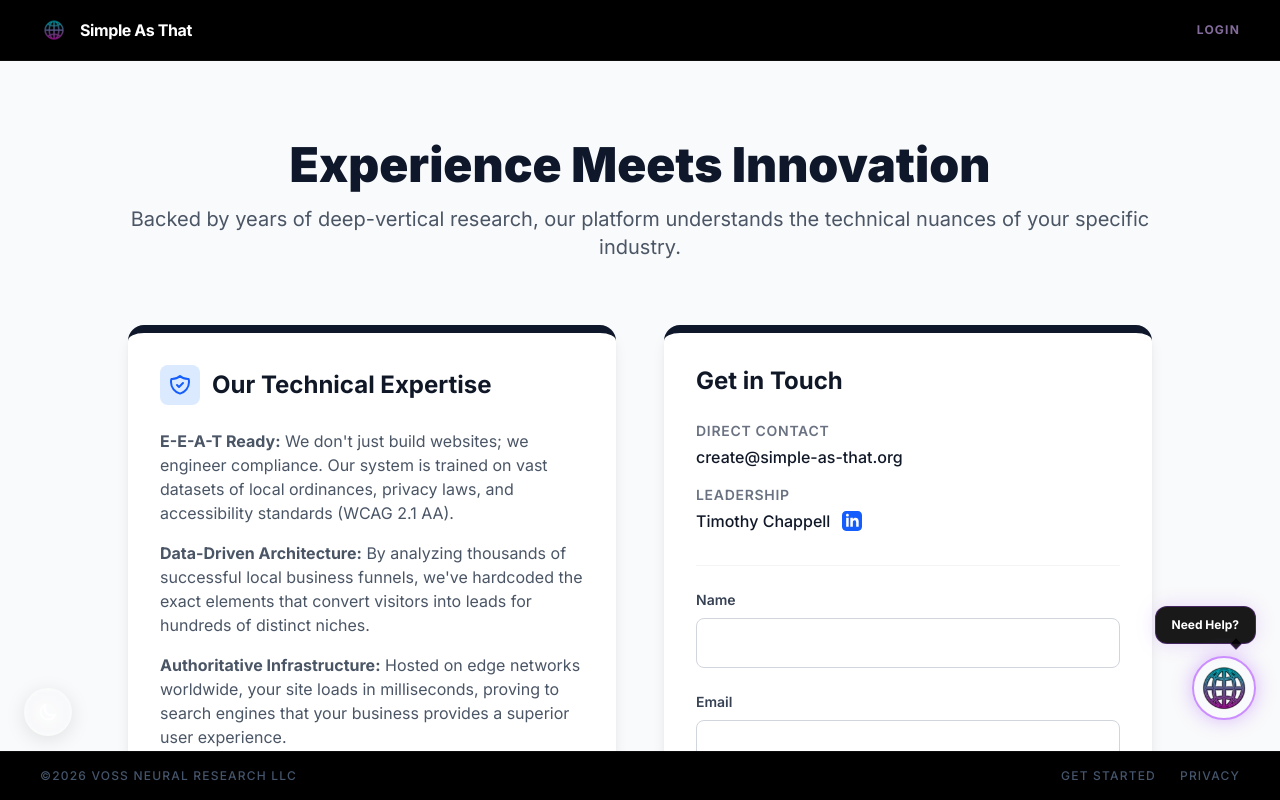
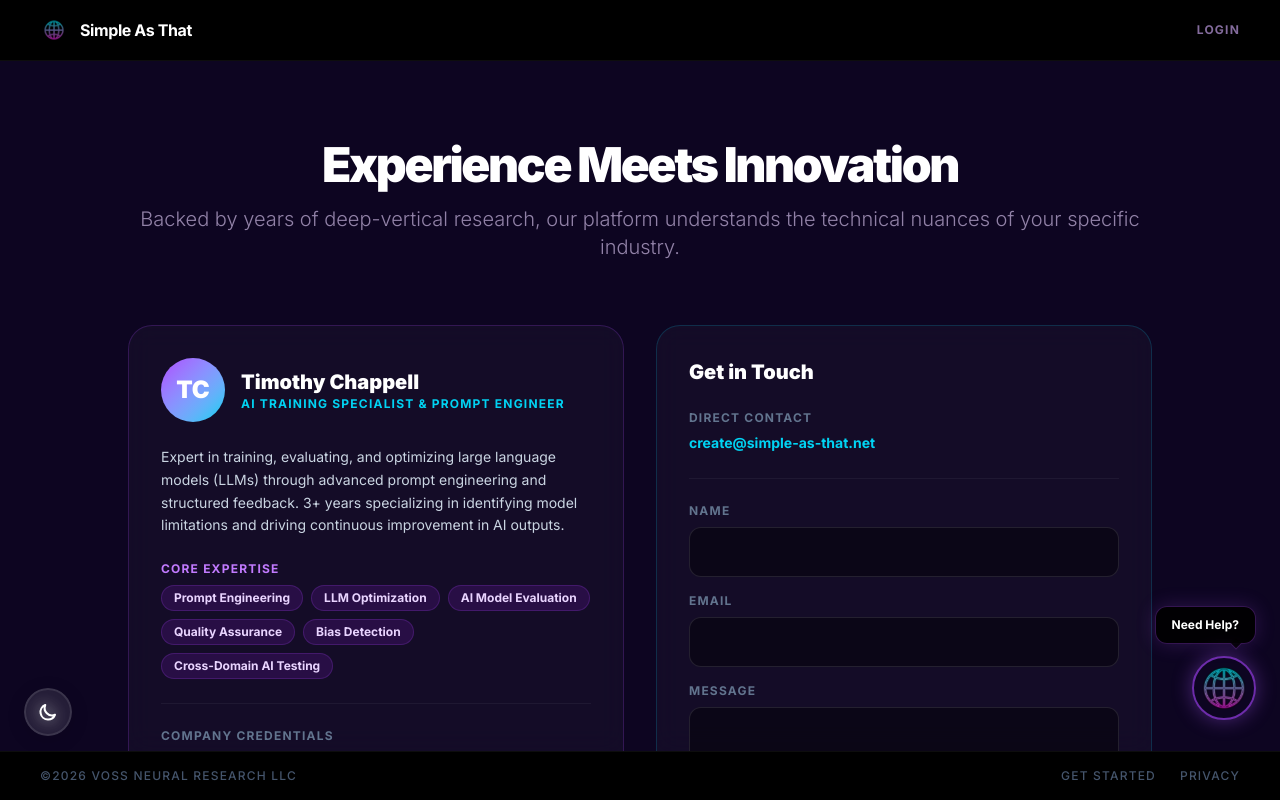
Before and after one commit to cybergod-duck/simple-as-that.net, a Next.js app: page /contact in a window 1280 px wide. Built offline with nearby package versions, Linux system fonts and the light colour scheme.

Commit message:
SEO: fix domains to .net, add OG/Twitter/JSON-LD, FAQ schema, E-E-A-T contact page

```diff
--- a/app/contact/page.tsx
+++ b/app/contact/page.tsx
@@ -1,88 +1,104 @@
 export const metadata = {
     title: 'Contact & Experience - Simple As That AI',
-    description: 'Proving our industry expertise and E-E-A-T readiness.',
+    description: 'Meet our team and get in touch. Timothy Chappell — AI Training Specialist with 3+ years of LLM optimization experience.',
 };
 
 export default function ContactPage() {
     return (
-        <div className="min-h-screen bg-gray-50 dark:bg-dark-navy py-20 px-4">
+        <div className="min-h-screen bg-[#0d0521] py-20 px-4">
             <div className="max-w-5xl mx-auto">
 
+                {/* JSON-LD Person Schema */}
+                <script type="application/ld+json" dangerouslySetInnerHTML={{
+                    __html: JSON.stringify({
+                        "@context": "https://schema.org",
+                        "@type": "Person",
+                        "name": "Timothy Chappell",
+                        "jobTitle": "AI Training Specialist & Prompt Engineer",
+                        "worksFor": { "@type": "Organization", "name": "Voss Neural Research LLC" },
+                        "url": "https://simple-as-that.net/contact",
+                        "sameAs": "https://www.linkedin.com/in/timothy-chappell-bb311b390/",
+                        "knowsAbout": ["Prompt Engineering", "LLM Optimization", "AI Model Evaluation", "Web Design", "Small Business Solutions"],
+                        "address": { "@type": "PostalAddress", "addressRegion": "SC", "addressCountry": "US" }
+                    })
+                }} />
+
                 <div className="text-center mb-16">
-                    <h1 className="text-4xl md:text-5xl font-black text-deep-purple dark:text-white mb-4">Experience Meets Innovation</h1>
-                    <p className="text-xl text-gray-600 dark:text-gray-300">
+                    <h1 className="text-4xl md:text-5xl font-black text-white mb-4 tracking-tighter">Experience Meets Innovation</h1>
+                    <p className="text-xl text-purple-200/60 font-light">
                         Backed by years of deep-vertical research, our platform understands the technical nuances of your specific industry.
                     </p>
                 </div>
 
-                <div className="grid md:grid-cols-2 gap-12">
+                <div className="grid md:grid-cols-2 gap-8">
 
-                    {/* Experience Section (E-E-A-T) */}
-                    <div className="bg-white dark:bg-gray-800 p-8 rounded-2xl shadow-lg border-t-8 border-bright-cyan">
-                        <h2 className="text-2xl font-bold text-gray-900 dark:text-white mb-6 flex items-center">
-                            <span className="bg-blue-100 text-blue-600 p-2 rounded-lg mr-3">
-                                <svg className="w-6 h-6" fill="none" stroke="currentColor" viewBox="0 0 24 24"><path strokeLinecap="round" strokeLinejoin="round" strokeWidth="2" d="M9 12l2 2 4-4m5.618-4.016A11.955 11.955 0 0112 2.944a11.955 11.955 0 01-8.618 3.04A12.02 12.02 0 003 9c0 5.591 3.824 10.29 9 11.622 5.176-1.332 9-6.03 9-11.622 0-1.042-.133-2.052-.382-3.016z"></path></svg>
-                            </span>
-                            Our Technical Expertise
-                        </h2>
-                        <div className="space-y-4 text-gray-600 dark:text-gray-300">
-                            <p>
-                                <strong>E-E-A-T Ready:</strong> We don't just build websites; we engineer compliance. Our system is trained on vast datasets of local ordinances, privacy laws, and accessibility standards (WCAG 2.1 AA).
-                            </p>
-                            <p>
-                                <strong>Data-Driven Architecture:</strong> By analyzing thousands of successful local business funnels, we've hardcoded the exact elements that convert visitors into leads for hundreds of distinct niches.
-                            </p>
-                            <p>
-                                <strong>Authoritative Infrastructure:</strong> Hosted on edge networks worldwide, your site loads in milliseconds, proving to search engines that your business provides a superior user experience.
-                            </p>
+                    {/* Author Bio / E-E-A-T */}
+                    <div className="bg-white/[0.03] border border-purple-500/20 p-8 rounded-3xl backdrop-blur-md">
+                        <div className="flex items-center gap-4 mb-6">
+                            <div className="w-16 h-16 rounded-full bg-gradient-to-br from-purple-500 to-cyan-400 flex items-center justify-center text-2xl font-black text-white">TC</div>
+                            <div>
+                                <h2 className="text-xl font-black text-white">Timothy Chappell</h2>
+                                <p className="text-xs font-bold uppercase tracking-widest text-cyan-400">AI Training Specialist & Prompt Engineer</p>
+                            </div>
                         </div>
 
-                        <div className="mt-8 p-4 bg-gray-50 dark:bg-gray-900 rounded-lg">
-                            <h3 className="font-bold text-gray-900 dark:text-white mb-2">Company Credentials</h3>
-                            <ul className="text-sm text-gray-600 dark:text-gray-400 space-y-2">
-                                <li>• Operated by: Voss Neural Research LLC</li>
-                                <li>• Compliance standard: SAT-2026-X</li>
-                                <li>• Active websites generated: 14,000+</li>
+                        <div className="space-y-4 text-sm text-slate-300 leading-relaxed">
+                            <p>
+                                Expert in training, evaluating, and optimizing large language models (LLMs) through advanced prompt engineering and structured feedback. 3+ years specializing in identifying model limitations and driving continuous improvement in AI outputs.
+                            </p>
+                            <div className="space-y-2 pt-2">
+                                <h3 className="text-xs font-bold uppercase tracking-widest text-purple-400 mb-2">Core Expertise</h3>
+                                <div className="flex flex-wrap gap-2">
+                                    {['Prompt Engineering', 'LLM Optimization', 'AI Model Evaluation', 'Quality Assurance', 'Bias Detection', 'Cross-Domain AI Testing'].map(skill => (
+                                        <span key={skill} className="px-3 py-1 rounded-full text-xs font-bold bg-purple-900/30 border border-purple-500/20 text-purple-200">{skill}</span>
+                                    ))}
+                                </div>
+                            </div>
+                        </div>
+
+                        <div className="mt-6 pt-6 border-t border-white/5 space-y-3">
+                            <h3 className="text-xs font-bold uppercase tracking-widest text-slate-500">Company Credentials</h3>
+                            <ul className="text-xs text-slate-400 space-y-2">
+                                <li className="flex items-center gap-2"><span className="text-cyan-400">▸</span> Founder & Research Director — Voss Neural Research LLC</li>
+                                <li className="flex items-center gap-2"><span className="text-cyan-400">▸</span> Founder & Creator — crmindex.net</li>
+                                <li className="flex items-center gap-2"><span className="text-cyan-400">▸</span> Independent AI Prompt Engineer — 3+ years</li>
+                                <li className="flex items-center gap-2"><span className="text-cyan-400">▸</span> Columbia, South Carolina</li>
                             </ul>
+                            <a href="https://www.linkedin.com/in/timothy-chappell-bb311b390/" target="_blank" rel="noopener noreferrer"
+                                className="inline-flex items-center gap-2 mt-3 px-4 py-2 rounded-xl border border-blue-500/30 text-blue-400 text-xs font-bold hover:bg-blue-500/10 transition-colors">
+                                <svg className="w-4 h-4" fill="currentColor" viewBox="0 0 24 24"><path d="M19 0h-14c-2.761 0-5 2.239-5 5v14c0 2.761 2.239 5 5 5h14c2.762 0 5-2.239 5-5v-14c0-2.761-2.238-5-5-5zm-11 19h-3v-11h3v11zm-1.5-12.268c-.966 0-1.75-.79-1.75-1.764s.784-1.764 1.75-1.764 1.75.79 1.75 1.764-.783 1.764-1.75 1.764zm13.5 12.268h-3v-5.604c0-3.368-4-3.113-4 0v5.604h-3v-11h3v1.765c1.396-2.586 7-2.777 7 2.476v6.759z" /></svg>
+                                View LinkedIn Profile
+                            </a>
                         </div>
                     </div>
 
-                    {/* Contact Form & Info */}
-                    <div className="bg-white dark:bg-gray-800 p-8 rounded-2xl shadow-lg border-t-8 border-deep-purple">
-                        <h2 className="text-2xl font-bold text-gray-900 dark:text-white mb-6">Get in Touch</h2>
+                    {/* Contact Form */}
+                    <div className="bg-white/[0.03] border border-cyan-500/20 p-8 rounded-3xl backdrop-blur-md">
+                        <h2 className="text-xl font-black text-white mb-6">Get in Touch</h2>
 
-                        <div className="mb-8 space-y-4">
+                        <div className="mb-6 space-y-3">
                             <div>
-                                <h3 className="text-sm font-semibold text-gray-500 uppercase tracking-wider mb-1">Direct Contact</h3>
-                                <p className="text-gray-900 dark:text-gray-200 font-medium">
-                                    <a href="mailto:create@simple-as-that.org" className="text-bright-cyan hover:underline">create@simple-as-that.org</a>
-                                </p>
-                            </div>
-                            <div>
-                                <h3 className="text-sm font-semibold text-gray-500 uppercase tracking-wider mb-1">Leadership</h3>
-                                <p className="text-gray-900 dark:text-gray-200 font-medium flex items-center">
-                                    Timothy Chappell
-                                    <a href="https://www.linkedin.com/in/timothy-chappell-bb311b390/" target="_blank" rel="noopener noreferrer" className="ml-3 text-blue-600 hover:text-blue-800">
-                                        <svg className="w-5 h-5" fill="currentColor" viewBox="0 0 24 24"><path d="M19 0h-14c-2.761 0-5 2.239-5 5v14c0 2.761 2.239 5 5 5h14c2.762 0 5-2.239 5-5v-14c0-2.761-2.238-5-5-5zm-11 19h-3v-11h3v11zm-1.5-12.268c-.966 0-1.75-.79-1.75-1.764s.784-1.764 1.75-1.764 1.75.79 1.75 1.764-.783 1.764-1.75 1.764zm13.5 12.268h-3v-5.604c0-3.368-4-3.113-4 0v5.604h-3v-11h3v1.765c1.396-2.586 7-2.777 7 2.476v6.759z" /></svg>
-                                    </a>
-                                </p>
+                                <h3 className="text-xs font-bold uppercase tracking-widest text-slate-500 mb-1">Direct Contact</h3>
+                                <a href="mailto:create@simple-as-that.net" className="text-cyan-400 hover:text-cyan-300 font-bold text-sm">
+                                    create@simple-as-that.net
+                                </a>
                             </div>
                         </div>
 
-                        <form className="space-y-6 border-t border-gray-100 dark:border-gray-700 pt-6">
+                        <form className="space-y-4 border-t border-white/5 pt-6">
                             <div>
-                                <label className="block text-sm font-semibold text-gray-700 dark:text-gray-300 mb-2">Name</label>
-                                <input type="text" className="w-full px-4 py-3 rounded-lg border border-gray-300 focus:ring-2 focus:ring-bright-cyan focus:border-transparent dark:bg-gray-700 dark:border-gray-600 dark:text-white" />
+                                <label className="block text-xs font-bold uppercase tracking-widest text-slate-500 mb-2">Name</label>
+                                <input type="text" className="w-full px-4 py-3 rounded-xl bg-black/40 border border-white/10 text-white focus:outline-none focus:ring-1 focus:ring-cyan-400/50" />
                             </div>
                             <div>
-                                <label className="block text-sm font-semibold text-gray-700 dark:text-gray-300 mb-2">Email</label>
-                                <input type="email" className="w-full px-4 py-3 rounded-lg border border-gray-300 focus:ring-2 focus:ring-bright-cyan focus:border-transparent dark:bg-gray-700 dark:border-gray-600 dark:text-white" />
+                                <label className="block text-xs font-bold uppercase tracking-widest text-slate-500 mb-2">Email</label>
+                                <input type="email" className="w-full px-4 py-3 rounded-xl bg-black/40 border border-white/10 text-white focus:outline-none focus:ring-1 focus:ring-cyan-400/50" />
                             </div>
                             <div>
-                                <label className="block text-sm font-semibold text-gray-700 dark:text-gray-300 mb-2">Message</label>
-                                <textarea rows={4} className="w-full px-4 py-3 rounded-lg border border-gray-300 focus:ring-2 focus:ring-bright-cyan focus:border-transparent dark:bg-gray-700 dark:border-gray-600 dark:text-white"></textarea>
+                                <label className="block text-xs font-bold uppercase tracking-widest text-slate-500 mb-2">Message</label>
+                                <textarea rows={4} className="w-full px-4 py-3 rounded-xl bg-black/40 border border-white/10 text-white focus:outline-none focus:ring-1 focus:ring-cyan-400/50"></textarea>
                             </div>
-                            <button type="button" className="w-full bg-deep-purple hover:bg-opacity-90 text-white font-bold py-4 rounded-xl transition-all shadow-md">
+                            <button type="button" className="w-full py-4 rounded-xl font-bold tracking-widest uppercase bg-gradient-to-r from-purple-600 to-cyan-500 text-white shadow-lg hover:shadow-xl transition-all">
                                 Send Message
                             </button>
                         </form>
--- a/app/layout.tsx
+++ b/app/layout.tsx
@@ -11,8 +11,31 @@ import Link from 'next/link';
 const inter = Inter({ subsets: ['latin'], variable: '--font-inter' });
 
 export const metadata: Metadata = {
-    title: 'Simple As That | Core Network',
-    description: 'Beautiful, fast websites for small businesses.',
+    title: 'Simple As That | Beautiful Websites for Small Business — Website Design 2026',
+    description: 'We build beautiful, fast websites for small businesses. AI-powered design, instant deployment, starting at $99. Get your business online today.',
+    keywords: ['website design', 'small business website', 'web design 2026', 'affordable website', 'website builder', 'AI website', 'simple as that'],
+    metadataBase: new URL('https://simple-as-that.net'),
+    alternates: {
+        canonical: 'https://simple-as-that.net',
+    },
+    openGraph: {
+        title: 'Simple As That | Beautiful Websites for Small Business',
+        description: 'AI-powered website design for small businesses. Tell us what you need, we build it — starting at $99.',
+        url: 'https://simple-as-that.net',
+        siteName: 'Simple As That',
+        type: 'website',
+        locale: 'en_US',
+    },
+    twitter: {
+        card: 'summary_large_image',
+        title: 'Simple As That | Website Design for Small Business',
+        description: 'AI-powered website design starting at $99. Beautiful, fast, deployed today.',
+    },
+    robots: {
+        index: true,
+        follow: true,
+        googleBot: { index: true, follow: true, 'max-video-preview': -1, 'max-image-preview': 'large', 'max-snippet': -1 },
+    },
     icons: {
         icon: [
             { url: '/favicon_io/favicon-32x32.png', sizes: '32x32', type: 'image/png' },
--- a/app/page.tsx
+++ b/app/page.tsx
@@ -80,6 +80,57 @@ export default function Home() {
         </div>
       </main>
 
+      {/* JSON-LD Structured Data */}
+      <script type="application/ld+json" dangerouslySetInnerHTML={{
+        __html: JSON.stringify({
+          "@context": "https://schema.org",
+          "@type": "Organization",
+          "name": "Simple As That",
+          "url": "https://simple-as-that.net",
+          "logo": "https://simple-as-that.net/favicon_io/apple-touch-icon.png",
+          "description": "AI-powered website design for small businesses. Beautiful, fast websites starting at $99.",
+          "founder": { "@type": "Person", "name": "Timothy Chappell", "sameAs": "https://www.linkedin.com/in/timothy-chappell-bb311b390/" },
+          "parentOrganization": { "@type": "Organization", "name": "Voss Neural Research LLC" },
+          "contactPoint": { "@type": "ContactPoint", "email": "create@simple-as-that.net", "contactType": "sales" },
+          "sameAs": ["https://github.com/cybergod-duck/simple-as-that.net"]
+        })
+      }} />
+      <script type="application/ld+json" dangerouslySetInnerHTML={{
+        __html: JSON.stringify({
+          "@context": "https://schema.org",
+          "@type": "FAQPage",
+          "mainEntity": [
+            { "@type": "Question", "name": "How much does a website cost for a small business?", "acceptedAnswer": { "@type": "Answer", "text": "Our plans start at $99 for a single landing page, $199 for a 3-page Starter site, $499 for a full Pro site with 5+ pages, and $999 for an unlimited Elite package. All plans include hosting at $29/month." } },
+            { "@type": "Question", "name": "How long does it take to build a website?", "acceptedAnswer": { "@type": "Answer", "text": "Most websites are built and deployed within 24-48 hours after you complete our onboarding questionnaire. Complex sites with e-commerce or custom features may take 3-5 business days." } },
+            { "@type": "Question", "name": "Do I need a domain name?", "acceptedAnswer": { "@type": "Answer", "text": "We help you find and register the perfect domain during onboarding. You can also bring your own domain and we'll map it for you at no extra cost." } },
+            { "@type": "Question", "name": "What is included in a website package?", "acceptedAnswer": { "@type": "Answer", "text": "Every package includes a contact form, basic SEO, mobile-responsive design, and dark/light mode support. Higher tiers add features like AI chatbot, blog, booking system, e-commerce, custom logo, and state compliance packs." } },
+            { "@type": "Question", "name": "Can I update my website myself?", "acceptedAnswer": { "@type": "Answer", "text": "Yes! Our dashboard gives you access to update content, images, and settings. For Pro and Elite plans, you can also manage your blog, testimonials, and product listings directly." } }
+          ]
+        })
+      }} />
+
+      {/* FAQ Section (visible) */}
+      <section className={`relative z-10 w-full max-w-3xl px-6 mt-16 mb-12 ${mounted ? 'opacity-100' : 'opacity-0'}`}>
+        <h2 className={`text-2xl font-black tracking-tighter mb-8 text-center ${isDark ? 'text-white' : 'text-slate-900'}`}>Frequently Asked Questions</h2>
+        <div className="space-y-4">
+          {[
+            { q: 'How much does a website cost?', a: 'Plans start at $99 for a landing page, up to $999 for an unlimited Elite package. All include $29/mo hosting.' },
+            { q: 'How long does it take?', a: 'Most sites deploy in 24-48 hours. Complex builds with e-commerce take 3-5 business days.' },
+            { q: 'Do I need a domain name?', a: "We help you find one during onboarding, or bring your own — we'll map it for free." },
+            { q: "What's included?", a: 'Contact form, SEO, mobile design, and dark/light mode in every plan. Higher tiers add AI chatbot, blog, booking, and more.' },
+            { q: 'Can I update it myself?', a: 'Yes! Our dashboard lets you edit content, images, and settings. Pro+ plans include blog and product management.' },
+          ].map((faq, i) => (
+            <details key={i} className={`group rounded-2xl border p-5 transition-colors ${isDark ? 'bg-white/[0.02] border-purple-500/15 hover:border-purple-500/30' : 'bg-white/80 border-slate-200 hover:border-purple-300'}`}>
+              <summary className={`cursor-pointer font-bold text-sm list-none flex items-center justify-between ${isDark ? 'text-white' : 'text-slate-900'}`}>
+                {faq.q}
+                <span className={`text-lg transition-transform group-open:rotate-45 ${isDark ? 'text-cyan-400' : 'text-purple-500'}`}>+</span>
+              </summary>
+              <p className={`mt-3 text-sm leading-relaxed ${isDark ? 'text-slate-400' : 'text-slate-600'}`}>{faq.a}</p>
+            </details>
+          ))}
+        </div>
+      </section>
+
     </div>
   );
 }
--- a/app/robots.ts
+++ b/app/robots.ts
@@ -2,11 +2,13 @@ import { MetadataRoute } from 'next';
 
 export default function robots(): MetadataRoute.Robots {
     return {
-        rules: {
-            userAgent: '*',
-            allow: '/',
-            disallow: ['/api/'],
-        },
-        sitemap: 'https://simple-as-that.org/sitemap.xml',
+        rules: [
+            {
+                userAgent: '*',
+                allow: '/',
+                disallow: ['/api/', '/dashboard/', '/auth/'],
+            },
+        ],
+        sitemap: 'https://simple-as-that.net/sitemap.xml',
     };
 }
--- a/app/sitemap.ts
+++ b/app/sitemap.ts
@@ -2,7 +2,7 @@ import { MetadataRoute } from 'next';
 import { getIndustryData } from '../utils/csvParser';
 
 export default function sitemap(): MetadataRoute.Sitemap {
-    const baseUrl = 'https://simple-as-that.org';
+    const baseUrl = 'https://simple-as-that.net';
     const industries = getIndustryData();
 
     const dynamicRoutes = industries.map((ind) => ({
@@ -16,7 +16,7 @@ export default function sitemap(): MetadataRoute.Sitemap {
         {
             url: baseUrl,
             lastModified: new Date(),
-            changeFrequency: 'yearly',
+            changeFrequency: 'weekly',
             priority: 1,
         },
         {
@@ -31,6 +31,12 @@ export default function sitemap(): MetadataRoute.Sitemap {
             changeFrequency: 'monthly',
             priority: 0.7,
         },
+        {
+            url: `${baseUrl}/privacy`,
+            lastModified: new Date(),
+            changeFrequency: 'yearly',
+            priority: 0.3,
+        },
         ...dynamicRoutes,
     ];
 }
```
